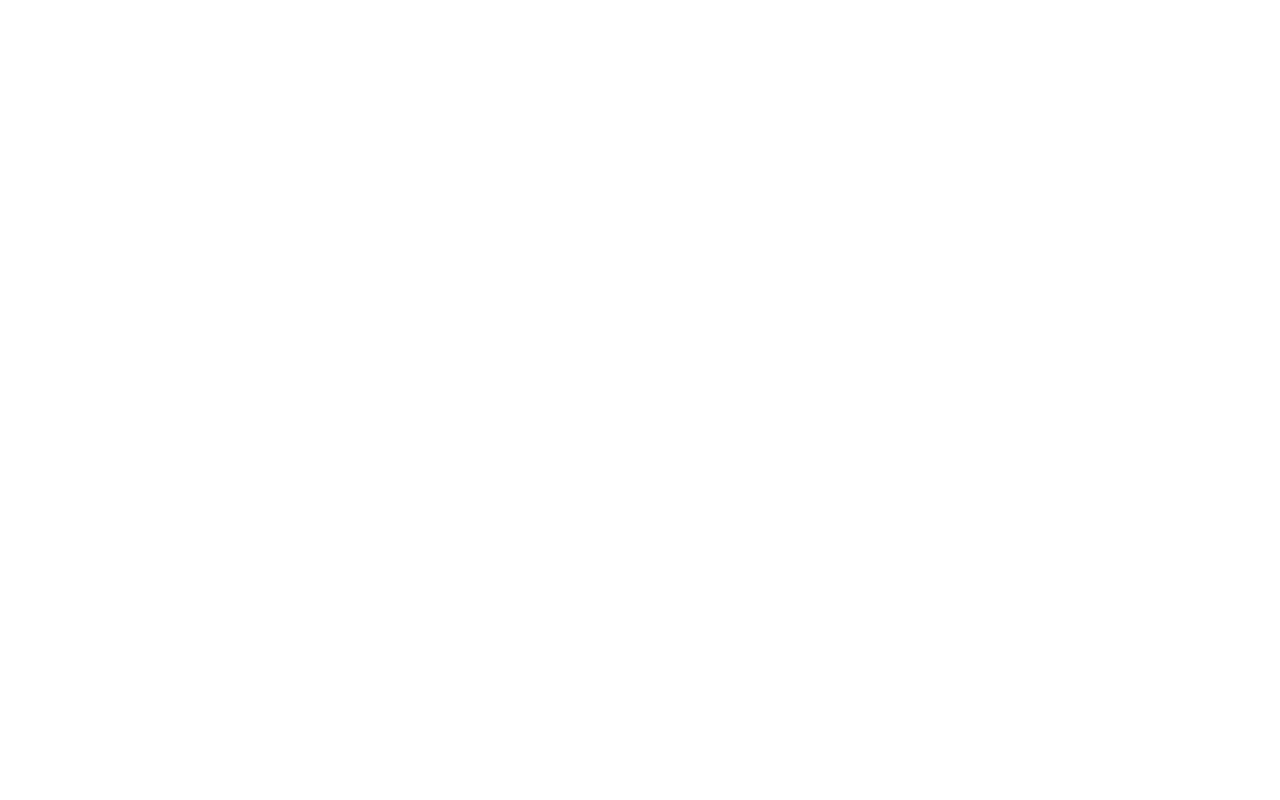
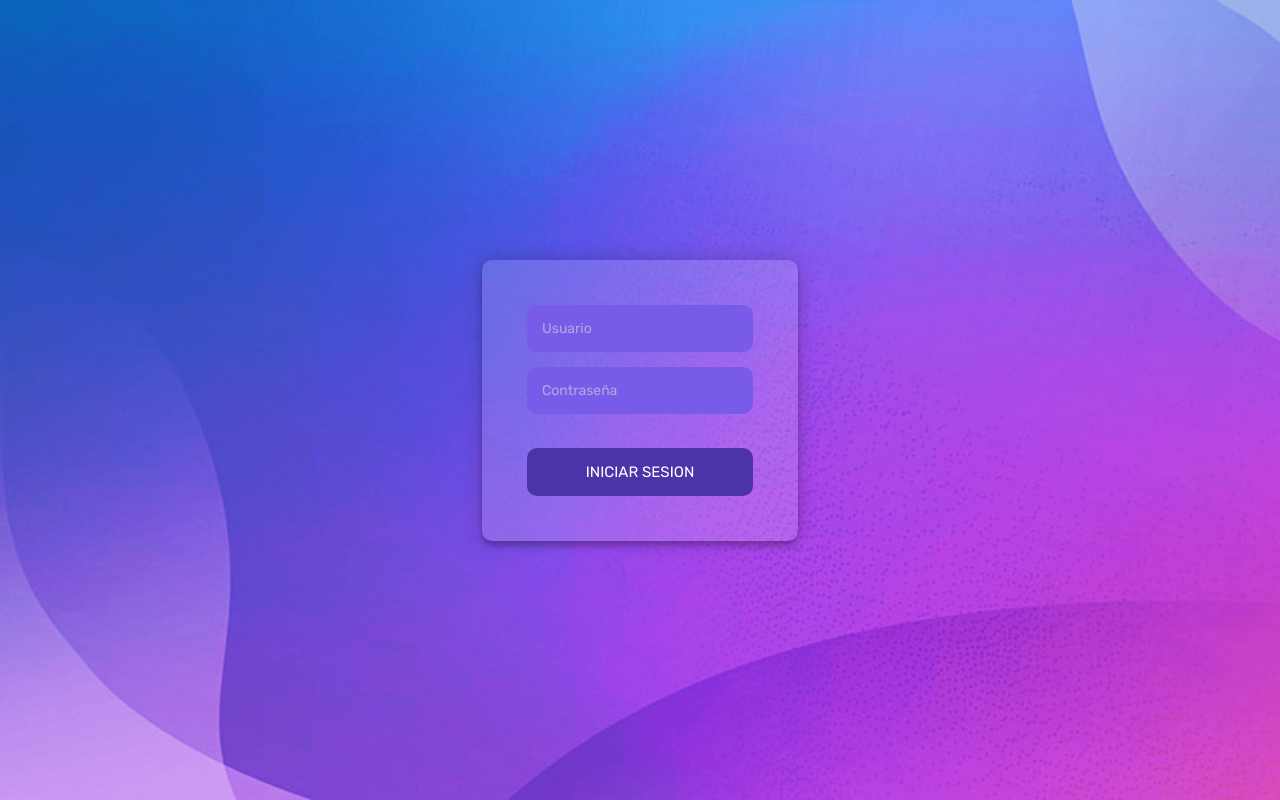
Before and after one commit to mibarra22/ecommerce-JS, a plain HTML site: page login.html in a window 1280 px wide. Drawn offline with Linux system fonts and the light colour scheme.

Commit message:
login creado

```diff
--- a/css/login.css
+++ b/css/login.css
@@ -0,0 +1,80 @@
+@import url('https://fonts.googleapis.com/css2?family=Rubik:wght@300;400;500;600;700;800;900&display=swap');
+
+:root {
+    --clr-main: #4b33a8;
+    --clr-main-light: #785ce9;
+    --clr-white: #ececec;
+    --clr-gray: #e2e2e2;
+    --clr-red: #961818;
+}
+::placeholder{
+    color: #b3a9db;
+}
+
+*{
+    margin: 0;
+    padding: 0;
+    box-sizing: border-box;
+    font-family: 'Rubik', sans-serif;
+}
+.container-login{
+    display: flex;
+    flex-direction: column;
+    justify-content: center;
+    align-items: center;
+    width: 100vw;
+    height: 100vh;
+    background-image: url(/img/fondo_login.jpg);
+    background-position: center center;
+    background-repeat: no-repeat;
+    background-size:cover;
+    gap: 180px;
+}
+
+input{
+    outline: 0;
+    background-color: var(--clr-main-light);
+    width: 100%;
+    border: 0;
+    margin: 0 0 15px;
+    padding: 15px ;
+    font-size: 14px;
+    border-radius: 10px;
+    color: #fff;
+
+}
+.boton{
+    border-radius: 10px;
+    text-transform: uppercase;
+    outline: 0;
+    background-color: var(--clr-main);
+    width: 100%;
+    border: 0;
+    padding: 15px;
+    color: #fff;
+    font-size: 15px;
+    cursor: pointer;
+    -webkit-transition:all 0.3 easy;
+    transition: all 0.3 ease;
+
+
+}
+.boton:hover{
+    background-color: #6f1dbd;
+}
+
+.form-group{
+    display: flex;
+    flex-direction: column;
+    justify-content: center;
+    align-items: center;
+    position: relative;
+    z-index: 1;
+    background-color: #ffffff27;
+    border-radius: 10px;
+    max-width: 360px;
+    padding: 45px;
+    text-align: center;
+    box-shadow: 0 0 20px 0 rgba( 0, 0, 0, 0.2), 0 5px 5px 0 rgba(0, 0, 0, 0.2);
+
+}
--- a/js/main.js
+++ b/js/main.js
@@ -185,3 +185,20 @@ const productos = [
     }
 ];
 /** Con este código llenaremos los productos del array al id #contenedor-productos */
+
+
+/*Aquí añadiremos la function del login */
+function login() {
+    var user, password
+
+    user =  document.getElementById("usuario").value;
+    password = document.getElementById("contrasena").value;
+
+    if(user == "prueba" && password == "123456"){
+        window.location="index.html";
+
+    }else{
+        alert("La contraseña o usuario es incorrecto")
+    }
+
+}
--- a/login.html
+++ b/login.html
@@ -1,23 +1,23 @@
 <!DOCTYPE html>
-<html lang="es">
+<html lang="en">
 <head>
     <meta charset="UTF-8">
     <meta http-equiv="X-UA-Compatible" content="IE=edge">
     <meta name="viewport" content="width=device-width, initial-scale=1.0">
     <link rel="stylesheet" href="css/login.css">
-    <title>Inicio de Sesión<title>
+    <title>Iniciar sesión</title>
 </head>
 <body>
-
     <div  class="container-login">
         <div class="form-group">
 
             <input id="usuario" type="text" class="form-control" name="username" placeholder="Usuario">
             <input id="contrasena"  type="text" class="form-control" name="password" placeholder="Contraseña">
             <br>
-            <button id="boton" class="boton">Iniciar sesion</button>
+            <button id="boton" class="boton" onclick="login()">Iniciar sesion</button>
 
         </div>
     </div>
+<script src="js/main.js"></script>
 </body>
 </html>
```
Also changed, not shown: img/fondo_login.jpg (added).
